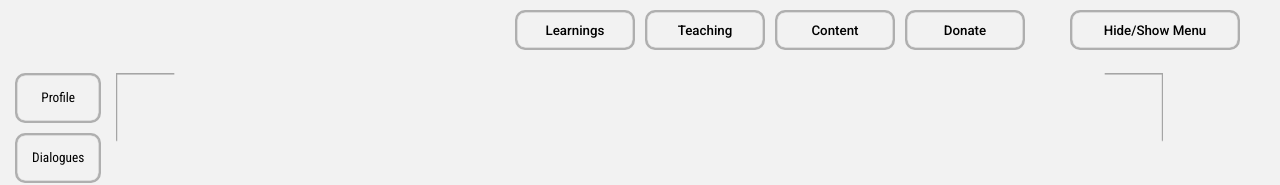
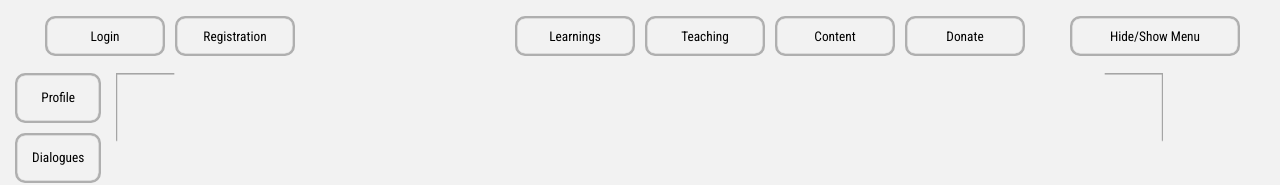
Before and after one commit to RKeyIT/react_path_of_samurai, a React (Create React App) app: page / in a window 1280 px wide. Shown: the top 185 px of the page. Built offline with nearby package versions, Linux system fonts and the light colour scheme; no server answers.

Commit message:
61 THEORY cookie, login, auth/me

```diff
--- a/src/App.js
+++ b/src/App.js
@@ -1,6 +1,5 @@
 import React from 'react';
 import './App.css';
-import Header from './components/Header/Header';
 import {BrowserRouter, Routes, Route} from "react-router-dom";
 import Footer from "./components/Footer/Footer";
 import DialoguesLogic from "./components/Pages/Dialogues/DialoguesLogic";
@@ -8,12 +7,13 @@ import NavbarLogic from "./components/Navbar/Navbar";
 import ProfileLogic from "./components/Pages/Profile/ProfileLogic";
 import CommunityLogic from "./components/Pages/Community/CommunityLogic";
 import NotFound from "./components/Pages/NotFound/NotFound";
+import HeaderLogic from "./components/Header/HeaderLogic";
 
 const App = () => {
     return (
         <BrowserRouter>
             <div className='wrapper-app'>
-                <Header/>
+                <HeaderLogic />
                 <NavbarLogic/>
                     <main className="main">
                         <div className="content">
@@ -24,12 +24,12 @@ const App = () => {
                                 <Route path="/profile/:userId" element={<ProfileLogic/>}/>
                                 <Route path="/dialogues/*" element={<DialoguesLogic/>}/>
                                 <Route path="/community/*" element={<CommunityLogic/>}/>
-                                <Route path="/settings/*"></Route> element={}
-                                <Route path="/learnings/*"></Route> element={}
-                                <Route path="/teaching/*"></Route> element={}
-                                <Route path="/content/*"></Route> element={}
-                                <Route path="/donate/*"></Route> element={}
-                                <Route path="//*"></Route> element={}
+                                {/*<Route path="/settings/*"></Route> element={}*/}
+                                {/*<Route path="/learnings/*"></Route> element={}*/}
+                                {/*<Route path="/teaching/*"></Route> element={}*/}
+                                {/*<Route path="/content/*"></Route> element={}*/}
+                                {/*<Route path="/donate/*"></Route> element={}*/}
+                                {/*<Route path="//*"></Route> element={}*/}
                             </Routes>
                         </div>
                     </main>
--- a/src/components/Header/Header.jsx
+++ /dev/null
@@ -1,14 +0,0 @@
-import React from 'react';
-// import HeaderLogo from './HeaderLogo/HeaderLogo';
-import HeaderMenu from './HeaderMenu/HeaderMenu';
-import styles from './Header.module.css';
-
-const Header = () => {
-    return (
-        <header className={styles.header}>
-            <HeaderMenu/>
-        </header>
-    );
-};
-
-export default Header;
--- a/src/components/Header/Header.module.css
+++ b/src/components/Header/Header.module.css
@@ -2,7 +2,8 @@
   grid-area: header;
   display: flex;
   flex-flow: row nowrap;
-  justify-content: flex-end;
+  justify-content: space-between;
+  align-items: center;
 }
 
 /*# sourceMappingURL=Header.module.css.map */
--- /dev/null
+++ b/src/components/Header/HeaderLogic.jsx
@@ -0,0 +1,29 @@
+import React from 'react';
+import HeaderUI from "./HeaderUI";
+import axios from "axios";
+import {setUserData} from "../../redux/auth-reducer";
+import {connect} from "react-redux";
+
+class HeaderLogic extends React.Component {
+    componentDidMount() {
+        axios
+            .get(`https://social-network.samuraijs.com/api/1.0/auth/me`, {withCredentials: true})
+            .then(response => {
+                if (response.data.resultCode === 0) {
+                    let {id, email, login} = response.data.data;
+                    this.props.setUserData(id, email, login);
+                }
+            });
+    }
+    render() {
+        return <HeaderUI {...this.props} />
+    }
+}
+
+const mapStateToProps = (state) => ({
+    isAuth: state.auth.isAuth,
+    login: state.auth.login,
+})
+
+
+export default connect(mapStateToProps, {setUserData})(HeaderLogic)
--- /dev/null
+++ b/src/components/Header/HeaderUI.jsx
@@ -0,0 +1,17 @@
+import React from 'react';
+import styles from './Header.module.css';
+import HeaderMenu from './HeaderMenu/HeaderMenu';
+import LoginPlace from "./LoginPlace/LoginPlace";
+
+const HeaderUI = (props) => {
+    return (
+        <header className={styles.header}>
+            {
+                props.isAuth ? `${props.login} | logout` : <LoginPlace/>
+            }
+            <HeaderMenu />
+        </header>
+    );
+};
+
+export default HeaderUI;
--- /dev/null
+++ b/src/components/Header/LoginPlace/LoginPlace.jsx
@@ -0,0 +1,17 @@
+import React from "react";
+import styles from './LoginPlace.module.css'
+import HeaderMenuItem from "../HeaderMenu/HeaderMenu_Item/HeaderMenuItem";
+
+const LoginPlace = (props) => {
+    console.log(props)
+    return (
+        <>
+            <div className={styles.loginPlace}>
+                            <HeaderMenuItem name={'Login'} link={'/login'}/>
+                            <HeaderMenuItem name={'Registration'} link={'/registration'}/>
+            </div>
+        </>
+    )
+}
+
+export default LoginPlace
--- /dev/null
+++ b/src/components/Header/LoginPlace/LoginPlace.module.css
@@ -0,0 +1,6 @@
+.loginPlace {
+    margin-left: 40px;
+    display: flex;
+    flex-direction: row;
+    align-items: center;
+}
--- a/src/components/Pages/Profile/ProfileLogic.jsx
+++ b/src/components/Pages/Profile/ProfileLogic.jsx
@@ -10,7 +10,6 @@ class ProfileLogic extends React.Component {
         let userId = this.props.router.params.userId ?? '2';
         axios
             .get(`https://social-network.samuraijs.com/api/1.0/profile/${userId}`)
-            // .get(`https://social-network.samuraijs.com/api/1.0/profile/`)
             .then(response => {
                 this.props.setUserProfile(response.data)
             });
--- /dev/null
+++ b/src/redux/auth-reducer.js
@@ -0,0 +1,28 @@
+const initialState = {
+    id: null,
+    email: null,
+    login: null,
+    isAuth: false,
+    isFetching: false,
+}
+
+
+const authReducer = (state = initialState, action) => {
+    switch (action.type) {
+
+        case SET_USER_DATA:
+            return {
+                ...state,
+                ...action.data,
+                isAuth: true,
+            }
+
+        default:
+            return state
+    }
+}
+
+const SET_USER_DATA = "SET_USER_DATA"
+export const setUserData = (id, email, login) => ({type: SET_USER_DATA, data: {id, email, login}})
+
+export default authReducer;
--- a/src/redux/redux-store.js
+++ b/src/redux/redux-store.js
@@ -3,12 +3,14 @@ import profileReducer from "./profile-reducer";
 import dialoguesReducer from "./dialogues-reducer";
 import navbarReducer from "./navbar-reducer";
 import communityReducer from "./community-reducer";
+import authReducer from "./auth-reducer";
 
 let reducers = combineReducers({
     navbarData: navbarReducer,
     profilePage: profileReducer,
     dialoguesPage: dialoguesReducer,
     communityPage: communityReducer,
+    auth: authReducer,
 });
 
 let store = createStore(reducers);
```
Also changed, not shown: src/components/0_ProjectMap/ProjectMap.md (+1 -1 lines).
